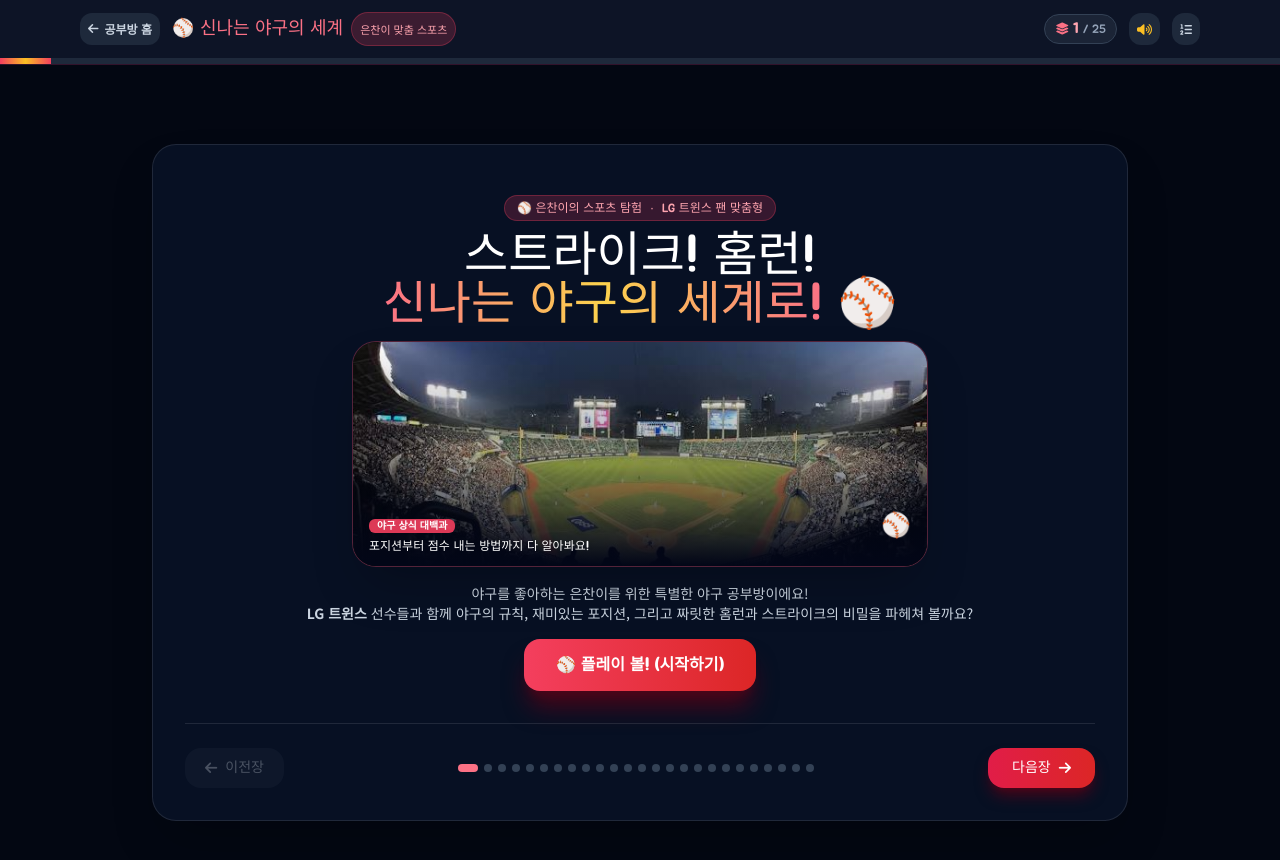
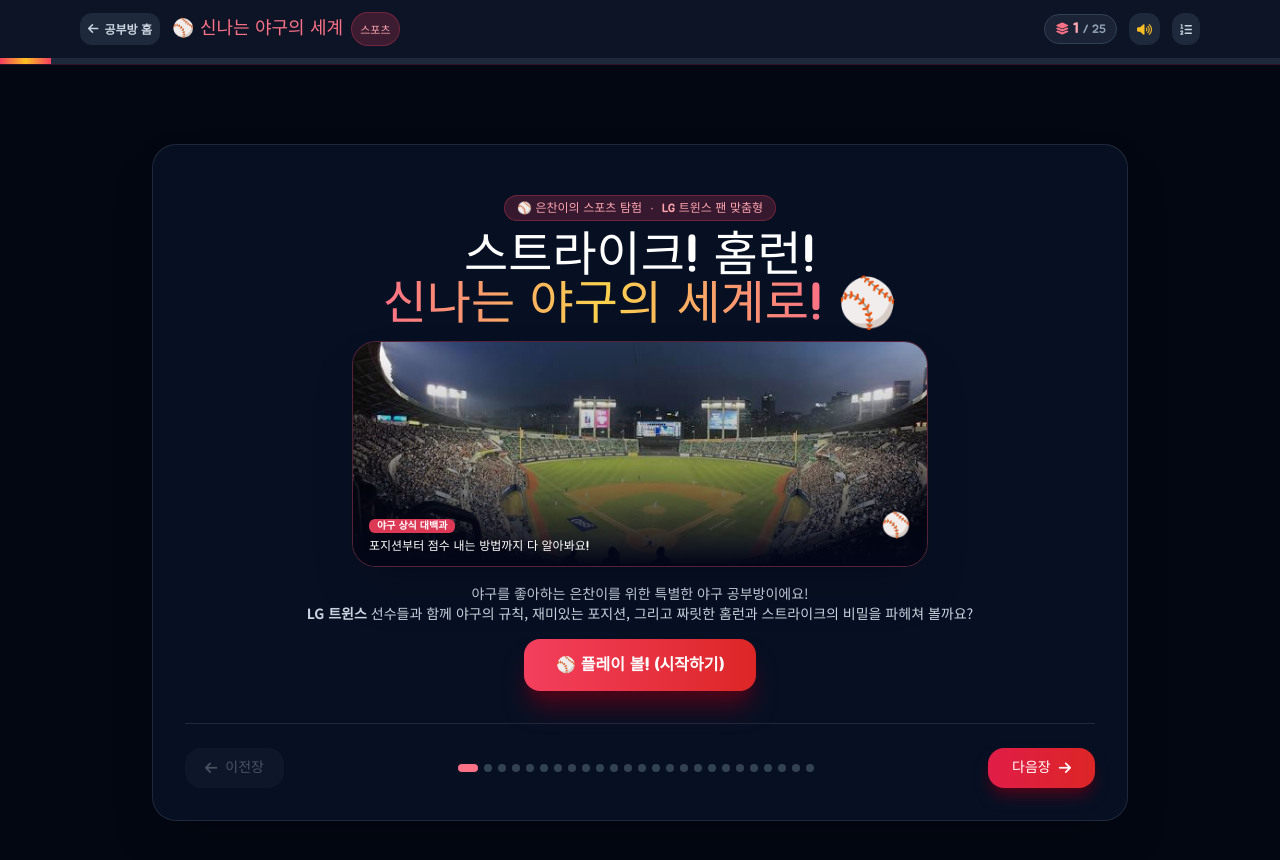
Before and after one commit to daduki/daduki.github.io, a Jekyll site: the page eunchan-baseball-cards.html, which Jekyll copies as it is, in a window 1280 px wide. Shown: the top 860 px of the page. Built offline with Jekyll 4.4.1, drawn with Linux system fonts in a browser that asks for light colours; nearby versions of some CDN libraries.

Commit message:
chore: 야구 카드 상단 태그 텍스트 변경 (은찬이 맞춤 스포츠 -> 스포츠)

```diff
--- a/eunchan-baseball-cards.html
+++ b/eunchan-baseball-cards.html
@@ -85,7 +85,7 @@
                 <div>
                     <h1 class="font-kids text-base md:text-lg text-rose-400 flex items-center gap-2">
                         <span>⚾ 신나는 야구의 세계</span>
-                        <span class="text-[11px] font-sans px-2 py-0.5 rounded-full bg-rose-500/20 text-rose-300 border border-rose-500/30">은찬이 맞춤 스포츠</span>
+                        <span class="text-[11px] font-sans px-2 py-0.5 rounded-full bg-rose-500/20 text-rose-300 border border-rose-500/30">스포츠</span>
                     </h1>
                 </div>
             </div>
```
